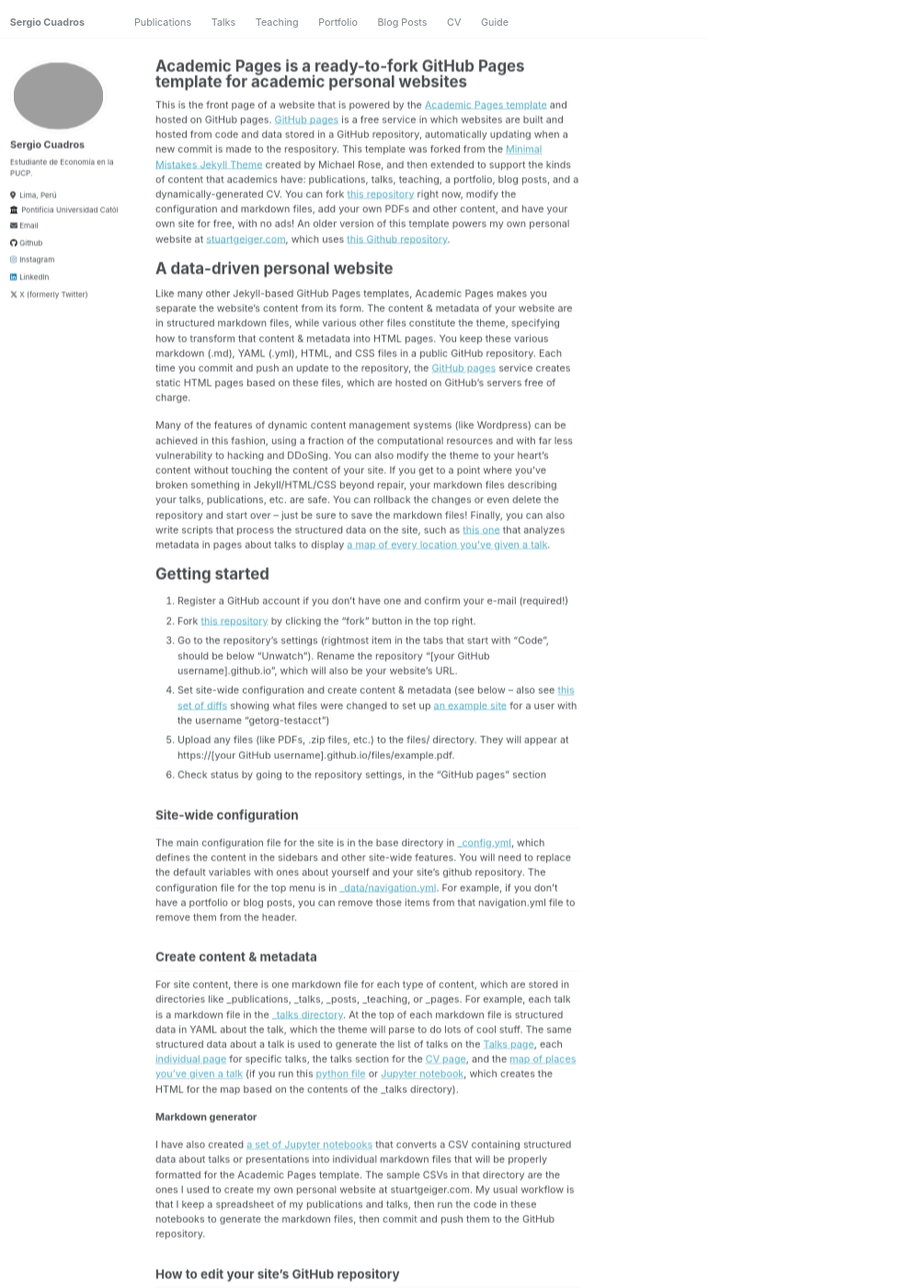
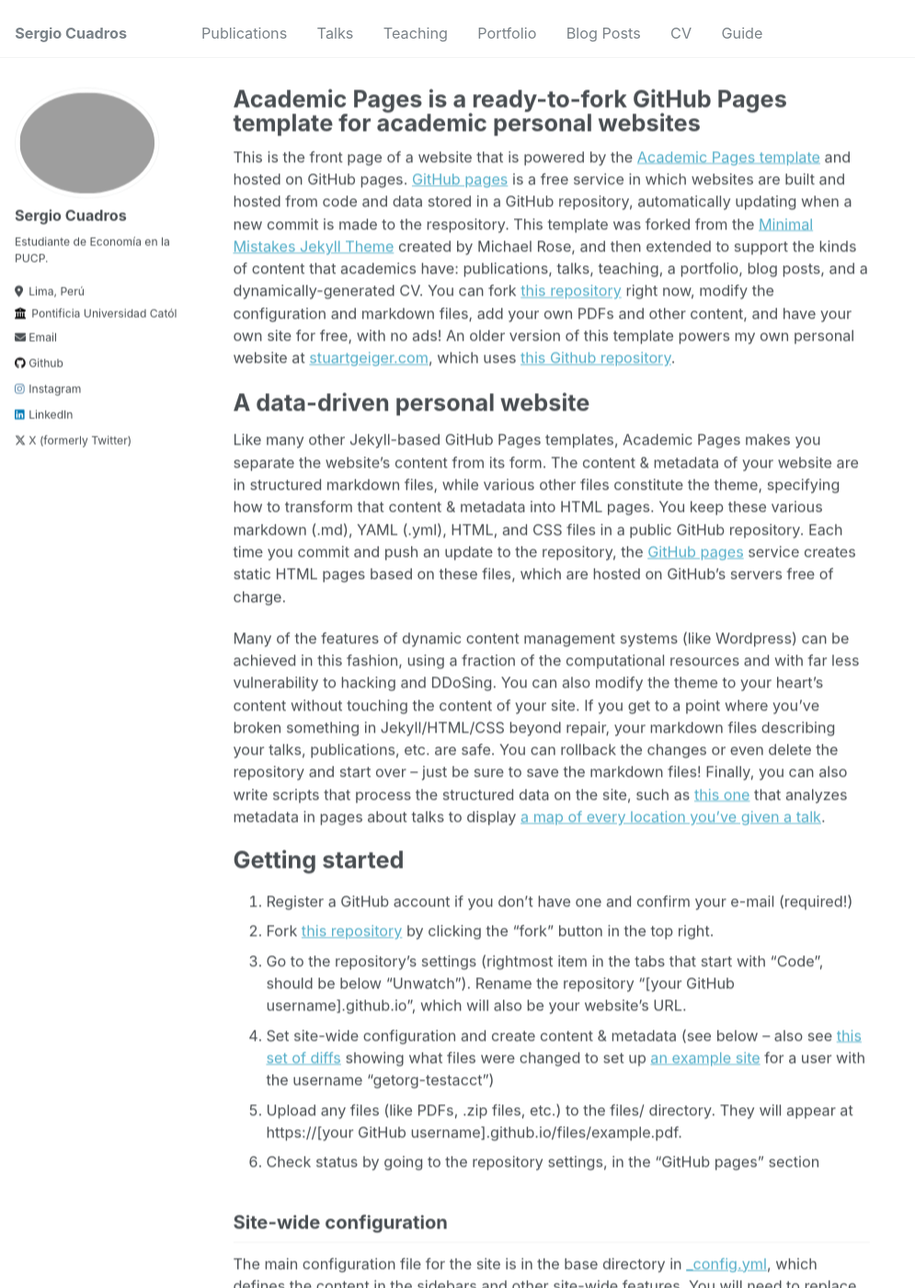
Before and after one commit to sergiocuadrosq/sergiocuadrosq.github.io, a Jekyll site: the page built from _pages/about.md, in a window 1280 px wide and 1400 px high. Shown: the whole window at 92% size, without its empty margins (0-995 px from the left). Built offline with Jekyll 4.4.1, drawn with Linux system fonts in a browser that asks for light colours.

Commit message:
Update main.scss

```diff
--- a/assets/css/main.scss
+++ b/assets/css/main.scss
@@ -43,6 +43,6 @@
 
 
 body {
-    transform: scale(0.6); /* Adjust the zoom level as needed */
+    transform: scale(0.9); /* Adjust the zoom level as needed */
     transform-origin: 0 0;
 }
```
